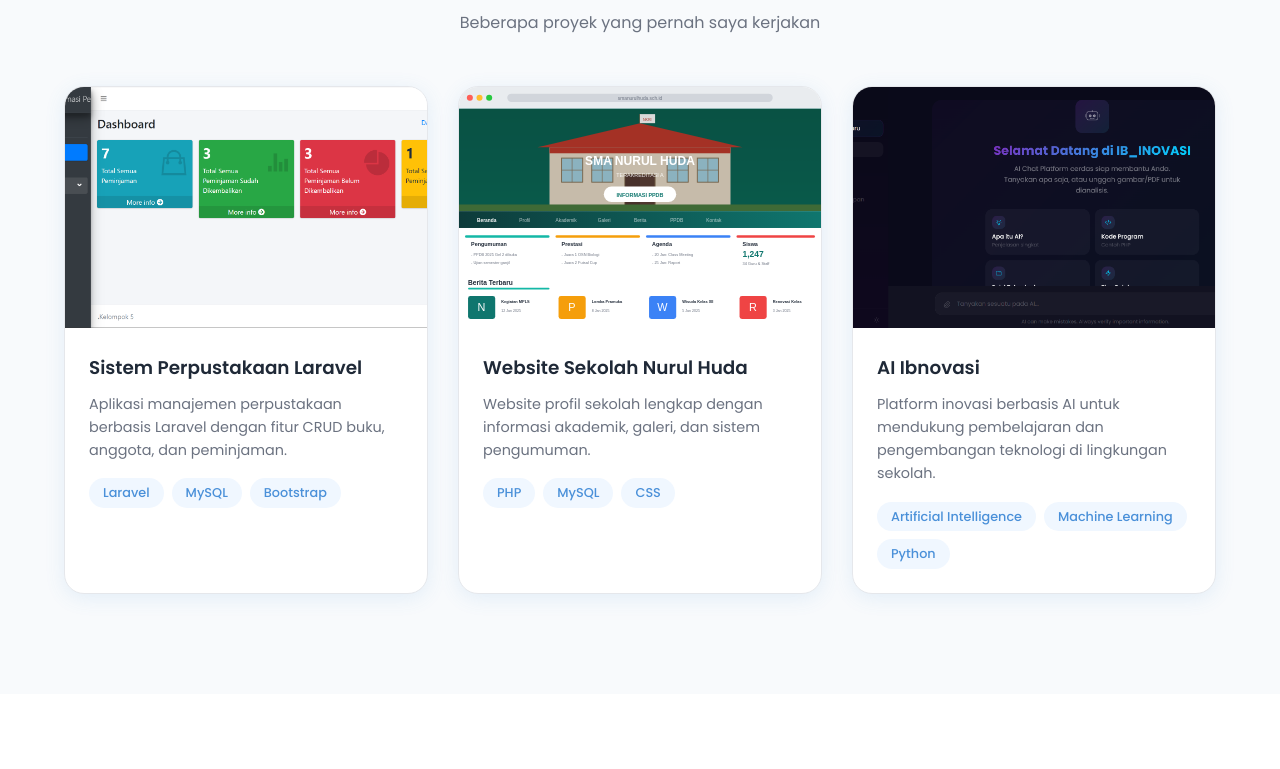
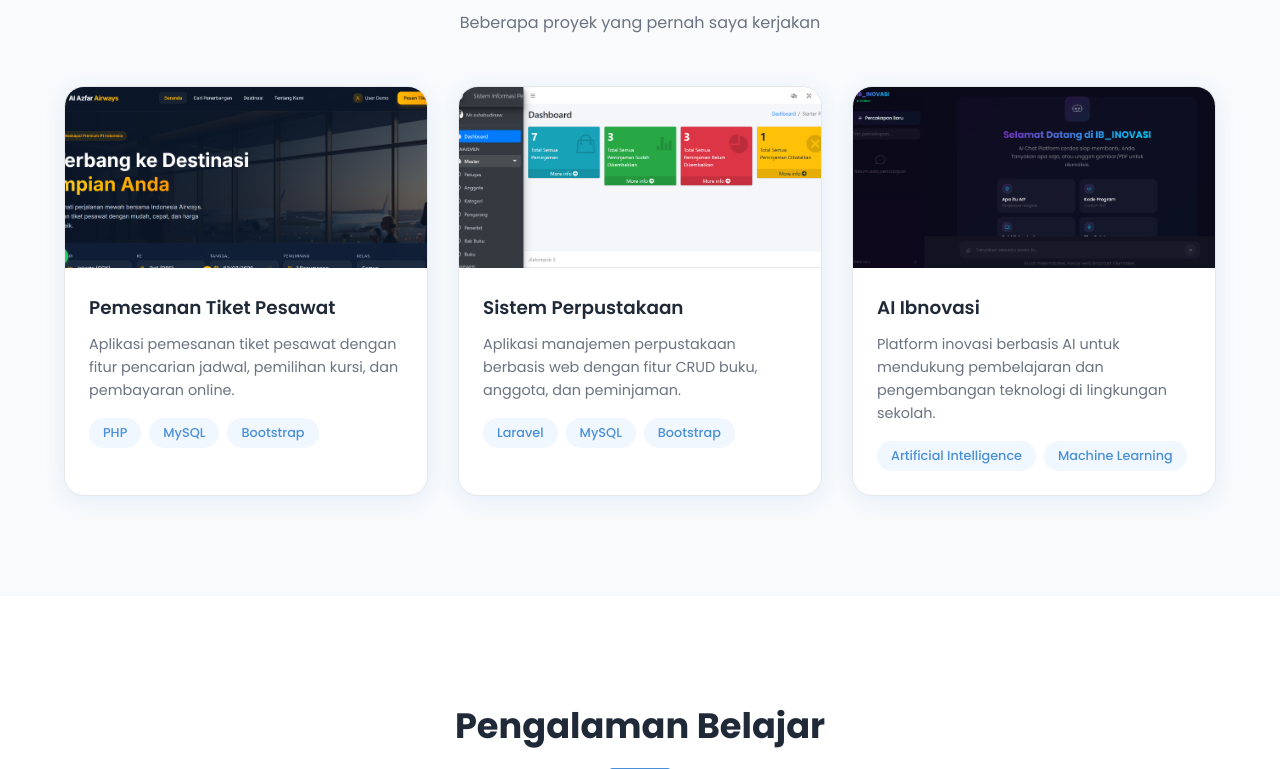
Before and after one commit to arifudinnh/portofolioarif, a plain HTML site: page index.html in a window 1280 px wide. Shown: the part 2359-3128 px from the top of the page. Drawn offline with Linux system fonts and the light colour scheme.

Commit message:
fix: perbaikan gambar, konten, dan bug JS

```diff
--- a/index.html
+++ b/index.html
@@ -99,7 +99,7 @@
             <h2 class="section-title reveal">Tentang Saya</h2>
             <div class="about-content reveal">
                 <div class="about-text">
-                    <p>Saya <strong>Arifudin</strong>, mahasiswa <strong>Sistem Informasi institut teknologi bisnis banten</strong> yang memiliki ketertarikan besar di dunia pengembangan web. Saat ini saya fokus mempelajari <strong>Frontend Development</strong> dan membangun fondasi yang kuat di ekosistem web modern.</p>
+                    <p>Saya <strong>Arifudin</strong>, mahasiswa <strong>Sistem Informasi Institut Teknologi Bisnis Banten</strong> yang memiliki ketertarikan besar di dunia pengembangan web. Saat ini saya fokus mempelajari <strong>Frontend Development</strong> dan membangun fondasi yang kuat di ekosistem web modern.</p>
                     <p>Saya percaya bahwa website yang baik adalah perpaduan antara fungsionalitas yang solid dan desain yang menarik. Setiap baris kode yang saya tulis adalah upaya untuk menciptakan pengalaman digital yang bermakna bagi penggunanya.</p>
                     <p>Di luar coding, saya menikmati mengeksplorasi teknologi baru, membaca dokumentasi, dan berbagi pengetahuan dengan sesama developer.</p>
                 </div>
@@ -187,16 +187,16 @@
             <div class="portfolio-grid">
                 <div class="project-card reveal">
                     <div class="project-img">
-                        <img src="perpustakaan.png" alt="Tampilan Sistem Perpustakaan Laravel - Manajemen Buku Digital">
+                        <img src="pesawat.png" alt="Tampilan Aplikasi Pemesanan Tiket Pesawat">
                         <div class="project-overlay">
                             <a href="#" class="project-link"><i class="fas fa-external-link-alt"></i></a>
                         </div>
                     </div>
                     <div class="project-info">
-                        <h3>Sistem Perpustakaan Laravel</h3>
-                        <p>Aplikasi manajemen perpustakaan berbasis Laravel dengan fitur CRUD buku, anggota, dan peminjaman.</p>
+                        <h3>Pemesanan Tiket Pesawat</h3>
+                        <p>Aplikasi pemesanan tiket pesawat dengan fitur pencarian jadwal, pemilihan kursi, dan pembayaran online.</p>
                         <div class="project-tags">
-                            <span>Laravel</span>
+                            <span>PHP</span>
                             <span>MySQL</span>
                             <span>Bootstrap</span>
                         </div>
@@ -204,18 +204,18 @@
                 </div>
                 <div class="project-card reveal">
                     <div class="project-img">
-                        <img src="project-sekolah.svg" alt="Mockup Website Profil Sekolah Nurul Huda">
+                        <img src="perpustakan.png" alt="Tampilan Sistem Perpustakaan - Manajemen Buku Digital">
                         <div class="project-overlay">
                             <a href="#" class="project-link"><i class="fas fa-external-link-alt"></i></a>
                         </div>
                     </div>
                     <div class="project-info">
-                        <h3>Website Sekolah Nurul Huda</h3>
-                        <p>Website profil sekolah lengkap dengan informasi akademik, galeri, dan sistem pengumuman.</p>
+                        <h3>Sistem Perpustakaan</h3>
+                        <p>Aplikasi manajemen perpustakaan berbasis web dengan fitur CRUD buku, anggota, dan peminjaman.</p>
                         <div class="project-tags">
-                            <span>PHP</span>
+                            <span>Laravel</span>
                             <span>MySQL</span>
-                            <span>CSS</span>
+                            <span>Bootstrap</span>
                         </div>
                     </div>
                 </div>
@@ -232,7 +232,6 @@
                         <div class="project-tags">
                             <span>Artificial Intelligence</span>
                             <span>Machine Learning</span>
-                            <span>Python</span>
                         </div>
                     </div>
                 </div>
@@ -357,9 +356,9 @@
                 <a href="https://wa.me/6281410230548" target="_blank" class="social-link" aria-label="WhatsApp"><i class="fab fa-whatsapp"></i></a>
                 <a href="https://github.com/arifrif45368-arch" target="_blank" class="social-link" aria-label="GitHub"><i class="fab fa-github"></i></a>
                 <a href="https://www.linkedin.com/in/arifudin-nh-a20a363a9" target="_blank" class="social-link" aria-label="LinkedIn"><i class="fab fa-linkedin-in"></i></a>
-          <a href="mailto:arifrif45368@gmail.com" class="social-link" aria-label="Email">
-  <i class="fas fa-envelope"></i>
-</a>
+                <a href="mailto:arifrif45368@gmail.com" class="social-link" aria-label="Email">
+                    <i class="fas fa-envelope"></i>
+                </a>
             </div>
             <p class="footer-text">&copy; 2025 Arifudin. Semua hak dilindungi.</p>
         </div>
--- a/script.js
+++ b/script.js
@@ -123,7 +123,7 @@ function animateSkillBars() {
         const rect = bar.getBoundingClientRect();
         const isVisible = rect.top < window.innerHeight - 50;
 
-        if (isVisible && bar.style.width === '0px' || bar.style.width === '') {
+        if (isVisible && (bar.style.width === '0px' || bar.style.width === '')) {
             const targetWidth = bar.getAttribute('data-progress');
             bar.style.width = targetWidth;
         }
--- a/style.css
+++ b/style.css
@@ -520,7 +520,7 @@ img {
 .project-img {
     position: relative;
     overflow: hidden;
-    aspect-ratio: 3/2;
+    aspect-ratio: 2/1;
 }
 
 .project-img img {
```
Also changed, not shown: perpustakan.png (added), pesawat.png (added).
